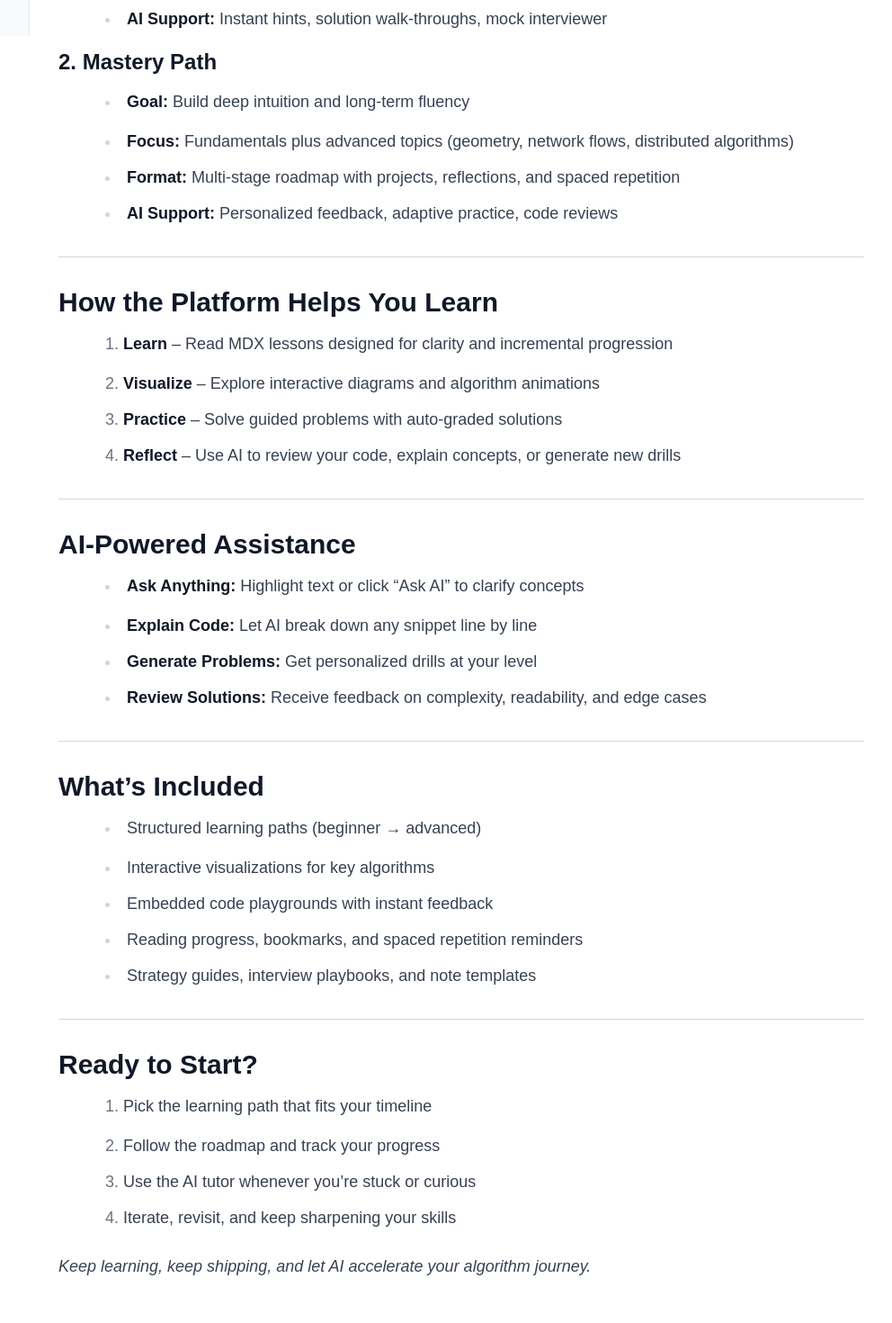
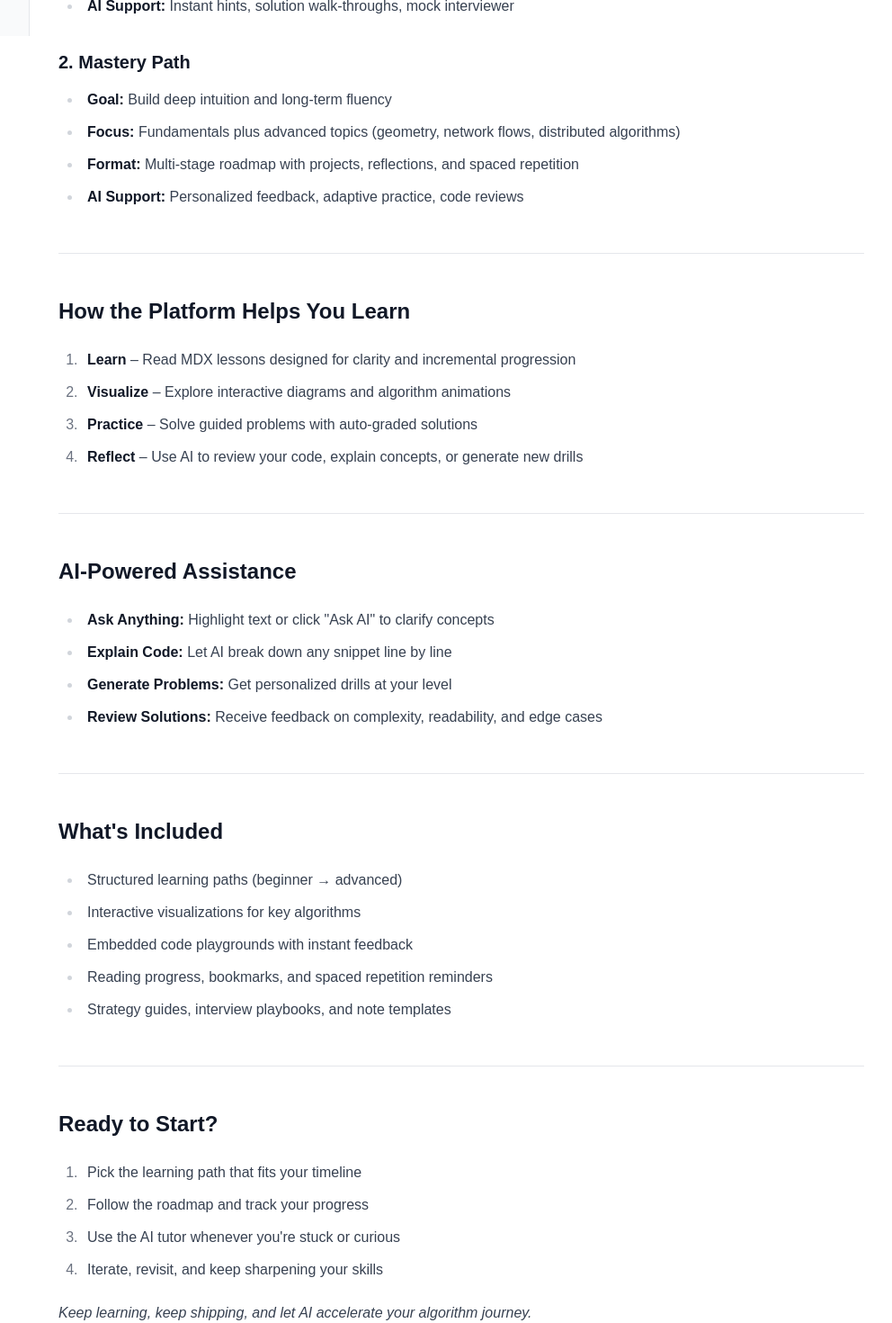
Before and after one commit to Chinese-Community-AI/AI-gorithms, a Next.js app: page / in a window 1280 px wide. Shown: the part 760-2230 px from the top of the page at 90% size, without its empty margins (223-1215 px from the left). Built offline with nearby package versions, Linux system fonts and the light colour scheme.

Commit message:
Revert back to MVP without MDX yet

```diff
--- a/app/mdx-example/page.tsx
+++ b/app/mdx-example/page.tsx
@@ -3,46 +3,77 @@
  *
  * This page demonstrates how to use MDX content in Next.js.
  *
- * There are two ways to use MDX:
- * 1. Direct import (what we'll show here)
- * 2. Dynamic loading (for content from a CMS or file system)
- *
- * This example uses direct import, which is simpler and works great
- * for content that's part of your codebase.
+ * NOTE: Currently using regular HTML instead of MDX imports
+ * to avoid Next.js 16/Turbopack compatibility issues.
+ * MDX files are kept in content/articles/ for future integration.
  */
 
 import ArticleContent from "@/components/article/ArticleContent";
-import ExampleArticle from "@/content/articles/example-article.mdx";
 
-/**
- * Method 1: Direct Import
- *
- * You can import MDX files directly as React components!
- * Next.js will automatically compile them.
- *
- * The MDX file becomes a React component you can render.
- */
 export default function MDXExamplePage() {
+  // Converted from example-article.mdx to HTML - keeping MDX files for later MDX integration
+  const content = `
+    <h1>Example MDX Article</h1>
+
+    <p>This is an example of how to write content using MDX. MDX combines the simplicity of Markdown with the power of React components.</p>
+
+    <h2>What You'll Learn</h2>
+
+    <ul>
+      <li>How to write Markdown content</li>
+      <li>How to use React components in your content</li>
+      <li>How to create interactive learning materials</li>
+    </ul>
+
+    <h2>Markdown Basics</h2>
+
+    <p>You can use all standard Markdown features:</p>
+
+    <ul>
+      <li><strong>Bold text</strong></li>
+      <li><em>Italic text</em></li>
+      <li><s>Strikethrough</s> (from GitHub Flavored Markdown)</li>
+      <li><a href="https://example.com">Links</a></li>
+    </ul>
+
+    <h3>Lists</h3>
+
+    <p>Unordered list:</p>
+
+    <ul>
+      <li>Item 1</li>
+      <li>Item 2</li>
+      <li>Item 3</li>
+    </ul>
+
+    <p>Ordered list:</p>
+
+    <ol>
+      <li>First item</li>
+      <li>Second item</li>
+      <li>Third item</li>
+    </ol>
+
+    <h2>Code Examples</h2>
+
+    <p>Inline code: <code>const x = 5;</code></p>
+
+    <p>Code block:</p>
+    <pre><code>function greet(name) {
+  return \`Hello, \${name}!\`;
+}</code></pre>
+
+    <h2>Future: MDX Integration</h2>
+
+    <p>When MDX is properly configured, this page will use the MDX file directly from <code>content/articles/example-article.mdx</code>.</p>
+  `;
+
   return (
-    <div>
-      <h1 className="text-3xl font-bold mb-6">MDX Example</h1>
-
-      {/*
-        Method 1: Direct import
-        Just render the imported MDX component
-      */}
-      <div className="prose prose-lg dark:prose-invert max-w-none">
-        <ExampleArticle />
-      </div>
-    </div>
+    <ArticleContent
+      title="MDX Example"
+      content={content}
+      readingTime={5}
+      showTOC={true}
+    />
   );
 }
-
-/**
- * Method 2: Using with ArticleContent (Better for your use case)
- *
- * If you want to use MDX with your existing ArticleContent component,
- * you'll need to extract the content and frontmatter.
- *
- * We'll create a helper for this next!
- */
--- a/app/page.tsx
+++ b/app/page.tsx
@@ -1,14 +1,95 @@
-import HomeArticle from "@/content/articles/home.mdx";
-import MDXArticleContent from "@/components/article/MDXArticleContent";
+import ArticleContent from "@/components/article/ArticleContent";
 
 export default function Home() {
+  // Converted from home.mdx to HTML - keeping MDX files for later MDX integration
+  const content = `
+    <p>Welcome to <strong>AI-gorithms</strong> — a modern platform that combines structured curricula, interactive visualizations, and AI tutoring to help you master data structures and algorithms faster.</p>
+
+    <p>This is the place to:</p>
+
+    <ul>
+      <li>Follow guided learning paths tailored to your goals</li>
+      <li>Watch algorithms animate step by step</li>
+      <li>Practice with curated problem sets</li>
+      <li>Ask questions and get AI-powered explanations instantly</li>
+    </ul>
+
+    <hr>
+
+    <h2>Choose Your Learning Path</h2>
+
+    <h3>1. One-Month Interview Ready Path</h3>
+
+    <ul>
+      <li><strong>Goal:</strong> Become confident for technical interviews quickly</li>
+      <li><strong>Focus:</strong> High-yield topics (arrays, strings, trees, graphs, DP)</li>
+      <li><strong>Format:</strong> Daily lessons, cheat sheets, timed practice, mock interviews</li>
+      <li><strong>AI Support:</strong> Instant hints, solution walk-throughs, mock interviewer</li>
+    </ul>
+
+    <h3>2. Mastery Path</h3>
+
+    <ul>
+      <li><strong>Goal:</strong> Build deep intuition and long-term fluency</li>
+      <li><strong>Focus:</strong> Fundamentals plus advanced topics (geometry, network flows, distributed algorithms)</li>
+      <li><strong>Format:</strong> Multi-stage roadmap with projects, reflections, and spaced repetition</li>
+      <li><strong>AI Support:</strong> Personalized feedback, adaptive practice, code reviews</li>
+    </ul>
+
+    <hr>
+
+    <h2>How the Platform Helps You Learn</h2>
+
+    <ol>
+      <li><strong>Learn</strong> – Read MDX lessons designed for clarity and incremental progression</li>
+      <li><strong>Visualize</strong> – Explore interactive diagrams and algorithm animations</li>
+      <li><strong>Practice</strong> – Solve guided problems with auto-graded solutions</li>
+      <li><strong>Reflect</strong> – Use AI to review your code, explain concepts, or generate new drills</li>
+    </ol>
+
+    <hr>
+
+    <h2>AI-Powered Assistance</h2>
+
+    <ul>
+      <li><strong>Ask Anything:</strong> Highlight text or click "Ask AI" to clarify concepts</li>
+      <li><strong>Explain Code:</strong> Let AI break down any snippet line by line</li>
+      <li><strong>Generate Problems:</strong> Get personalized drills at your level</li>
+      <li><strong>Review Solutions:</strong> Receive feedback on complexity, readability, and edge cases</li>
+    </ul>
+
+    <hr>
+
+    <h2>What's Included</h2>
+
+    <ul>
+      <li>Structured learning paths (beginner → advanced)</li>
+      <li>Interactive visualizations for key algorithms</li>
+      <li>Embedded code playgrounds with instant feedback</li>
+      <li>Reading progress, bookmarks, and spaced repetition reminders</li>
+      <li>Strategy guides, interview playbooks, and note templates</li>
+    </ul>
+
+    <hr>
+
+    <h2>Ready to Start?</h2>
+
+    <ol>
+      <li>Pick the learning path that fits your timeline</li>
+      <li>Follow the roadmap and track your progress</li>
+      <li>Use the AI tutor whenever you're stuck or curious</li>
+      <li>Iterate, revisit, and keep sharpening your skills</li>
+    </ol>
+
+    <p><em>Keep learning, keep shipping, and let AI accelerate your algorithm journey.</em></p>
+  `;
+
   return (
-    <MDXArticleContent
+    <ArticleContent
       title="AI Native Algorithm Learning"
+      content={content}
       readingTime={6}
       showTOC={false}
-    >
-      <HomeArticle />
-    </MDXArticleContent>
+    />
   );
 }
--- a/components/layout/Sidebar.tsx
+++ b/components/layout/Sidebar.tsx
@@ -70,7 +70,7 @@ function NavItemComponent({
           </Link>
         )}
       </div>
-      {hasChildren && isExpanded && (
+      {hasChildren && isExpanded && item.children && (
         <div className="ml-4 mt-1">
           {item.children.map((child) => (
             <NavItemComponent key={child.href} item={child} level={level + 1} />
--- a/next.config.mjs
+++ b/next.config.mjs
@@ -9,7 +9,7 @@ const nextConfig = {
 };
 
 // Wrap the config with MDX
-// For Next.js 16, we use a simpler configuration
+// For Next.js 16 with Turbopack, we use a simpler configuration
 // Plugins like remark-gfm will be configured in mdx-components.tsx if needed
 const withMDX = createMDX({
   // Note: In Next.js 16 with Turbopack, we can't pass non-serializable options here
```
Also changed, not shown: content/articles/basics/10-sorting-algorithms/explore-selection-sort.md (added, +18 -0 lines).
